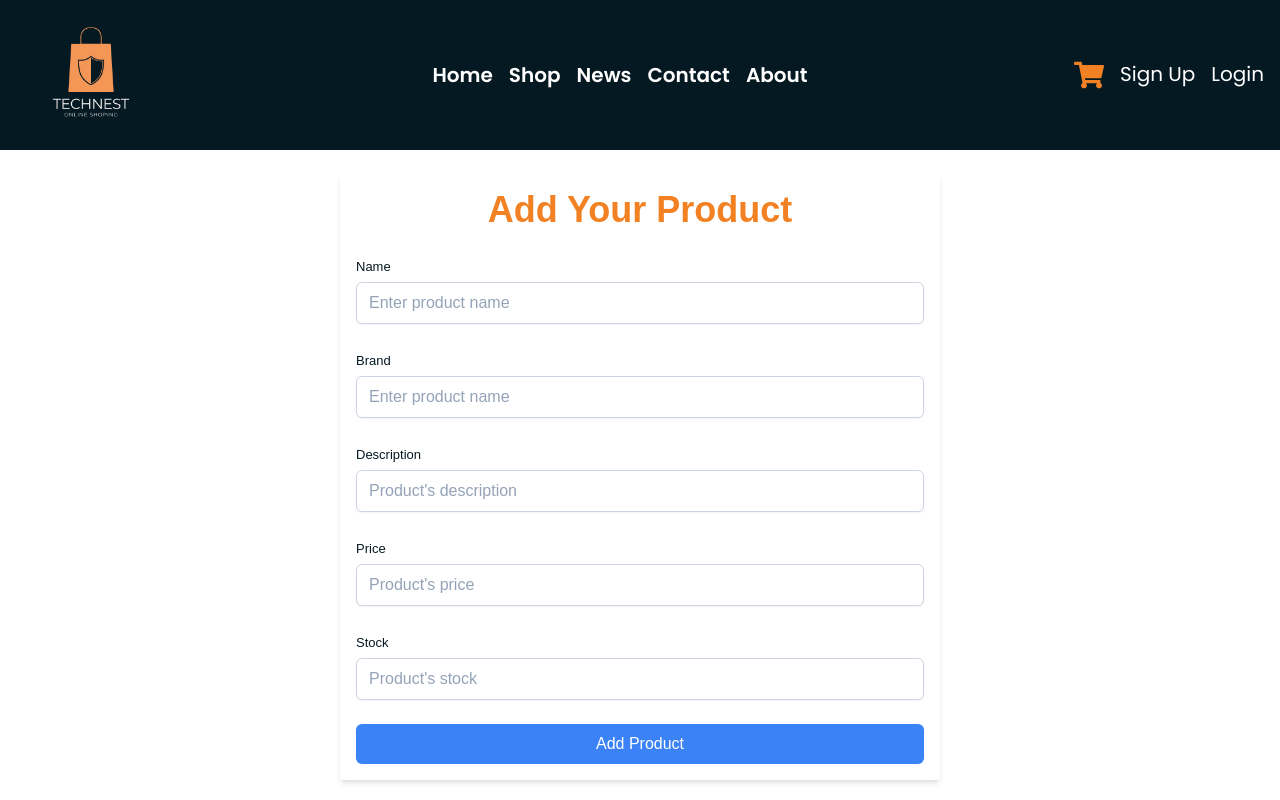
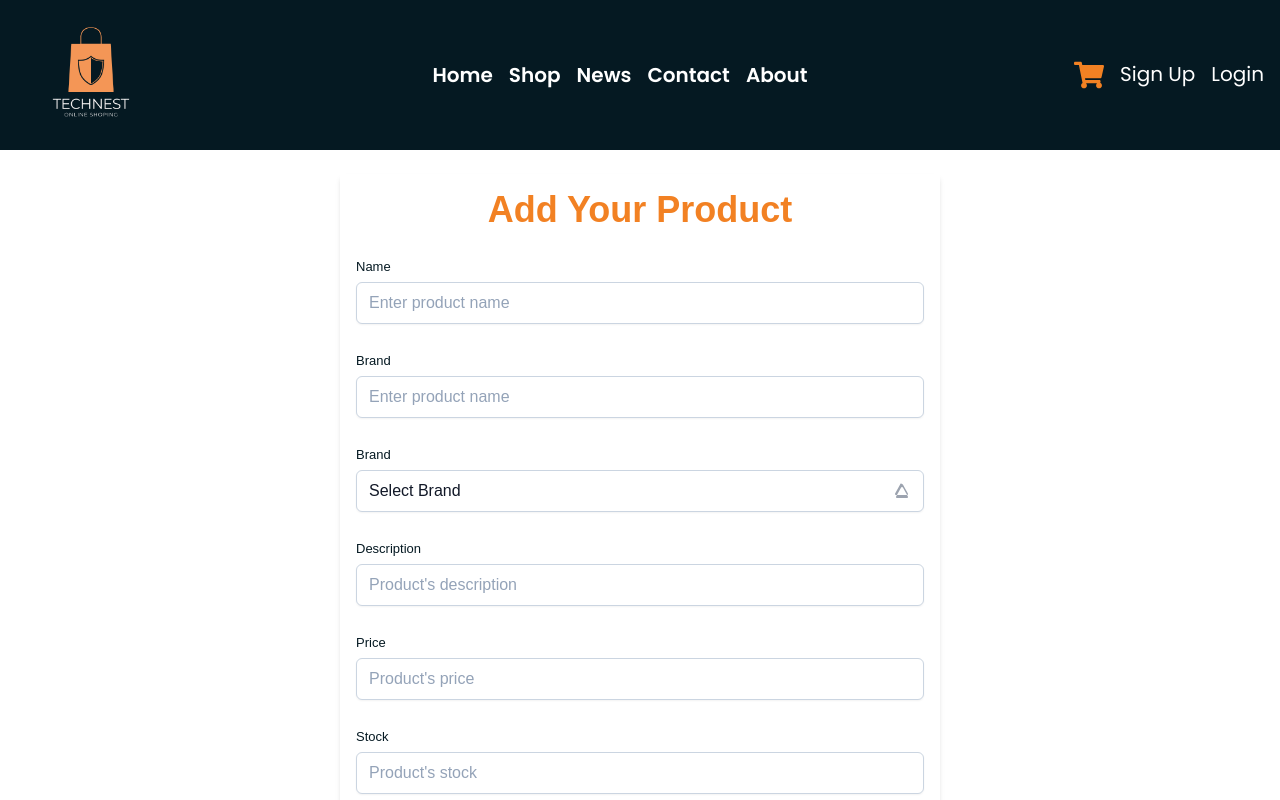
Before and after one commit to iripon07/ecommerce_client_site, a Next.js app: page /add-product in a window 1280 px wide. Shown: the top 800 px of the page. Built offline with nearby package versions, Linux system fonts and the light colour scheme; a web font is replaced by a local one.

Commit message:
Product form add from

```diff
--- a/src/app/add-product/page.tsx
+++ b/src/app/add-product/page.tsx
@@ -77,7 +77,9 @@ const AddProduct = () => {
     <div className="container mx-auto my-6">
       <div className="flex items-center justify-center">
         <div className="w-[600px] p-4 shadow-md">
-          <p className="text-4xl text-secondary font-bold text-center mb-6">Add Your Product</p>
+          <p className="mb-6 text-center text-4xl font-bold text-secondary">
+            Add Your Product
+          </p>
           <form onSubmit={handleSubmit(onSubmit)} className="space-y-6">
             <div>
               <label
@@ -107,6 +109,51 @@ const AddProduct = () => {
                 className="mt-1 block w-full rounded-md border border-slate-300 bg-white px-3 py-2 text-base placeholder-slate-400 shadow-sm placeholder:text-base focus:border-secondary focus:outline-none focus:ring-1 focus:ring-secondary"
                 placeholder="Enter product name"
               />
+            </div>
+
+            <div>
+              <label
+                className="mb-2 text-start text-[13px] text-primary"
+                htmlFor="brand"
+              >
+                Brand
+              </label>
+              <div className="relative mt-1">
+                <select
+                  id="brand"
+                  name="brand"
+                  className="block w-full appearance-none rounded-md border border-slate-300 bg-white px-3 py-2 text-base text-gray-900 shadow-sm focus:border-secondary focus:outline-none focus:ring-1 focus:ring-secondary"
+                >
+                  <option value="0">Select Brand</option>
+                  <option value="1">Audi</option>
+                  <option value="2">BMW</option>
+                  <option value="3">Citroen</option>
+                  <option value="4">Ford</option>
+                  <option value="5">Honda</option>
+                  <option value="6">Jaguar</option>
+                  <option value="7">Land Rover</option>
+                  <option value="8">Mercedes</option>
+                  <option value="9">Mini</option>
+                  <option value="10">Nissan</option>
+                  <option value="11">Toyota</option>
+                  <option value="12">Volvo</option>
+                </select>
+                <div className="pointer-events-none absolute inset-y-0 right-0 flex items-center pr-3">
+                  <svg
+                    className="h-5 w-5 text-gray-400"
+                    xmlns="http://www.w3.org/2000/svg"
+                    viewBox="0 0 20 20"
+                    fill="currentColor"
+                    aria-hidden="true"
+                  >
+                    <path
+                      fillRule="evenodd"
+                      d="M10 3a1 1 0 01.894.553l5 9a1 1 0 01-.894 1.447H4a1 1 0 01-.894-1.447l5-9A1 1 0 0110 3zm0 3a1 1 0 00-.894.553l-5 9a1 1 0 00.894 1.447h10a1 1 0 00.894-1.447l-5-9A1 1 0 0010 6z"
+                      clipRule="evenodd"
+                    />
+                  </svg>
+                </div>
+              </div>
             </div>
 
             <div>
@@ -144,7 +191,7 @@ const AddProduct = () => {
                 className="mb-2 text-start text-[13px] text-primary"
                 htmlFor=""
               >
-               Stock
+                Stock
               </label>
               <input
                 type="text"
```
